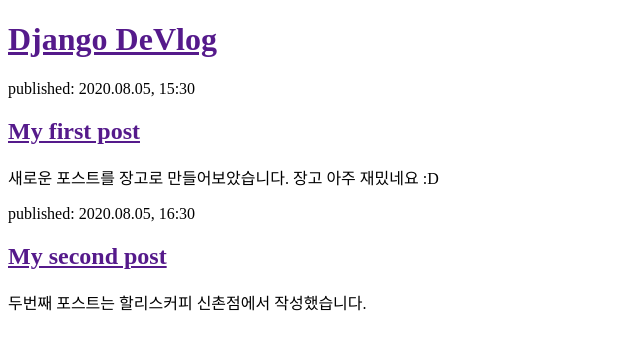
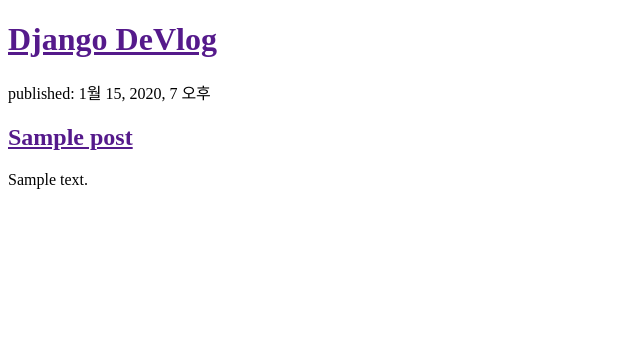
Before and after one commit to JiHoon-JK/Django-first-blog, a Django app: page / in a window 1280 px wide. Shown: the top 350 px of the page, without its empty margins (0-640 px from the left). Run offline with Django 3.2, Linux system fonts and the light colour scheme; tables that the repository leaves empty hold one stand-in row (values such as "Sample post").

Commit message:
Modified templates to display posts from database.

```diff
--- a/blog/templates/blog/post_list.html
+++ b/blog/templates/blog/post_list.html
@@ -9,17 +9,13 @@
         <h1><a href="">Django DeVlog</a></h1>
     </div>
 
+    {% for post in posts %}
     <div>
-        <p>published: 2020.08.05, 15:30</p>
-        <h2><a href="">My first post</a></h2>
-        <p>새로운 포스트를 장고로 만들어보았습니다. 장고 아주 재밌네요 :D</p>
+        <p>published: {{ post.published_date }}</p>
+        <h2><a href="">{{ post.title }}</a></h2>
+        <p>{{ post.text|linebreaksbr }}</p>
     </div>
-
-    <div>
-        <p>published: 2020.08.05, 16:30</p>
-        <h2><a href="">My second post</a></h2>
-        <p>두번째 포스트는 할리스커피 신촌점에서 작성했습니다.</p>
-    </div>
+    {% endfor %}
 
 </body>
 </html>
--- a/blog/views.py
+++ b/blog/views.py
@@ -1,4 +1,7 @@
 from django.shortcuts import render
+from django.utils import timezone
+from .models import Post
 
 def post_list(request):
-    return render(request,'blog/post_list.html',{})
+    posts = Post.objects.filter(published_date__lte=timezone.now()).order_by('published_date')
+    return render(request,'blog/post_list.html',{'posts':posts})
```
